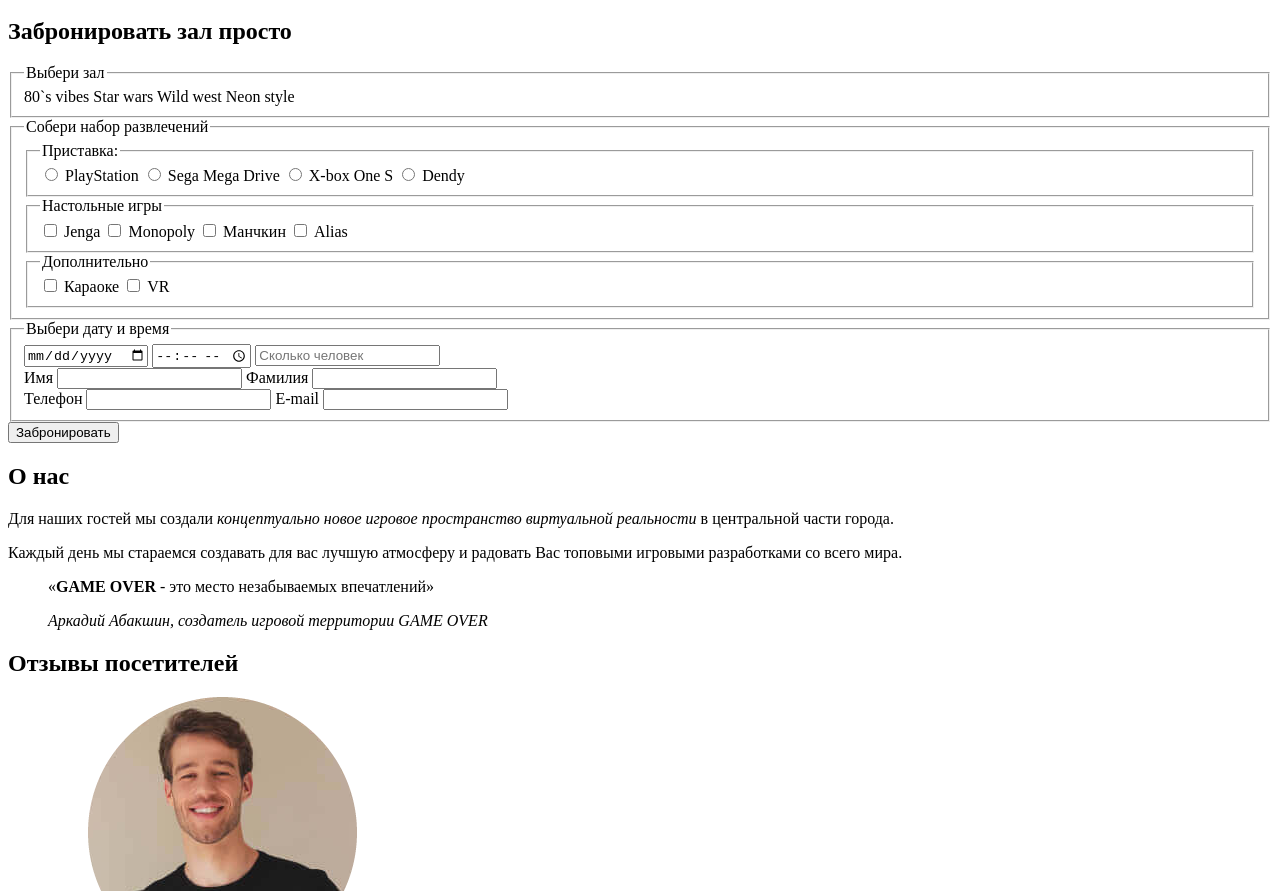
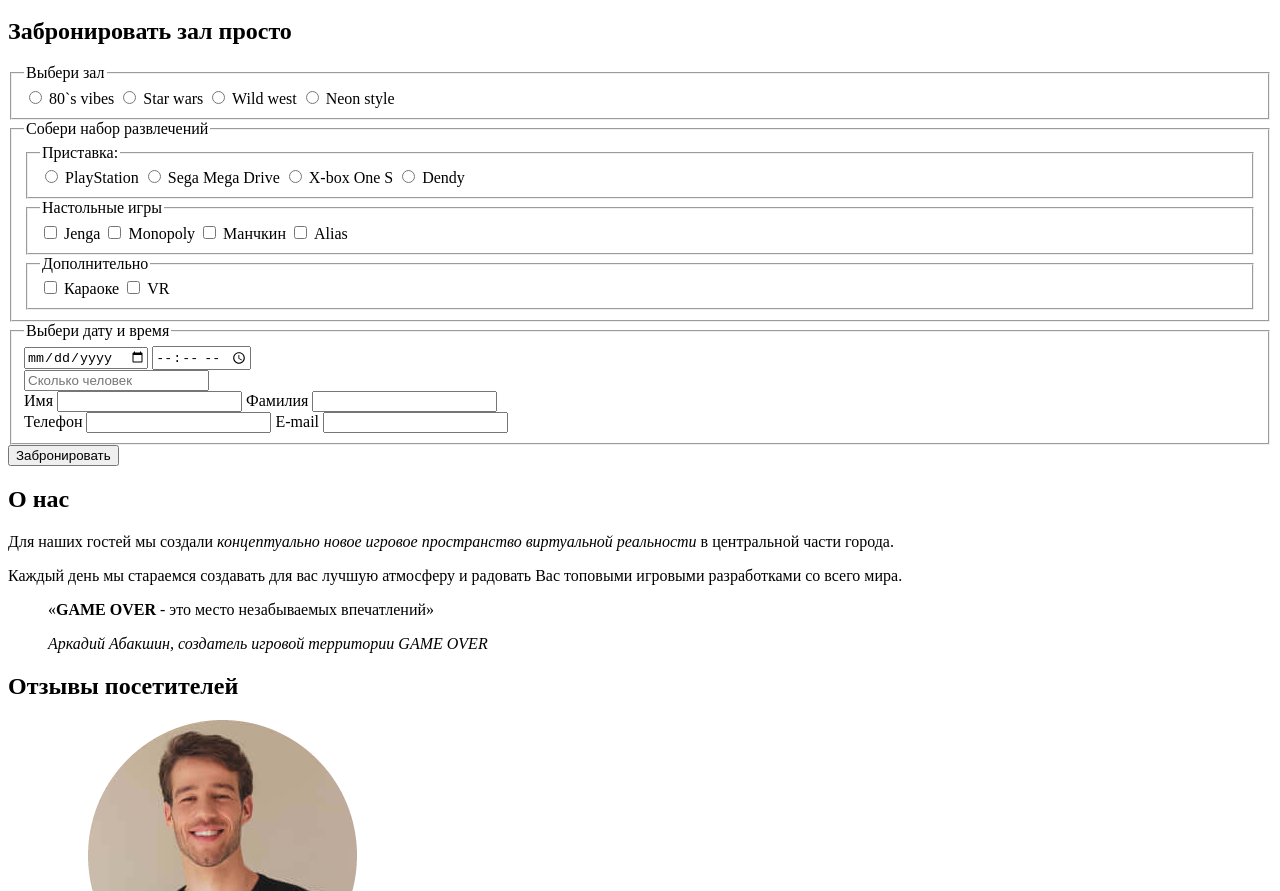
Before and after one commit to Den3003/Project-Go, a plain HTML site: page index.html in a window 1280 px wide. Shown: the part 1972-2863 px from the top of the page. Drawn offline with Linux system fonts and the light colour scheme.

Commit message:
fixed errors

```diff
--- a/index.html
+++ b/index.html
@@ -94,22 +94,22 @@
           <legend>Выбери зал</legend>
 
           <label lang="en">
-            <input type="radio" name="halls" value="vibes" hidden>
+            <input type="radio" name="halls" value="vibes">
           80`s vibes
           </label>
 
           <label lang="en">
-            <input type="radio" name="halls" value="starWars" hidden>
+            <input type="radio" name="halls" value="starWars">
           Star wars
           </label>
 
           <label lang="en">
-            <input type="radio" name="halls" value="wildWest" hidden>
+            <input type="radio" name="halls" value="wildWest">
           Wild west
           </label>
 
           <label lang="en">
-            <input type="radio" name="halls" value="neon" hidden>
+            <input type="radio" name="halls" value="neon">
           Neon style
           </label>
 
@@ -186,9 +186,10 @@
           <legend>Выбери дату и время</legend>
 
           <div>
-            <input type="date" name="date" placeholder="Дата" required>
-
-            <input type="time" name="time" placeholder="Время" required>
+            <div>
+              <input type="date" name="date" placeholder="Дата" required>
+              <input type="time" name="time" placeholder="Время" required>
+            </div>
 
             <input type="number" name="numberOfPersons" placeholder="Сколько человек" required>
           </div>
@@ -254,7 +255,7 @@
          <li>
 
           <figure>
-            <img src="images/rew2.png" alt="Девушка придерживает правой рукой светлую шляпу на на голове" height="272">
+            <img src="images/rew2.png" alt="Девушка придерживает правой рукой светлую шляпу на голове" height="272">
             <figcaption>Оксана Григорьева</figcaption>
           </figure>
           <p>
```
